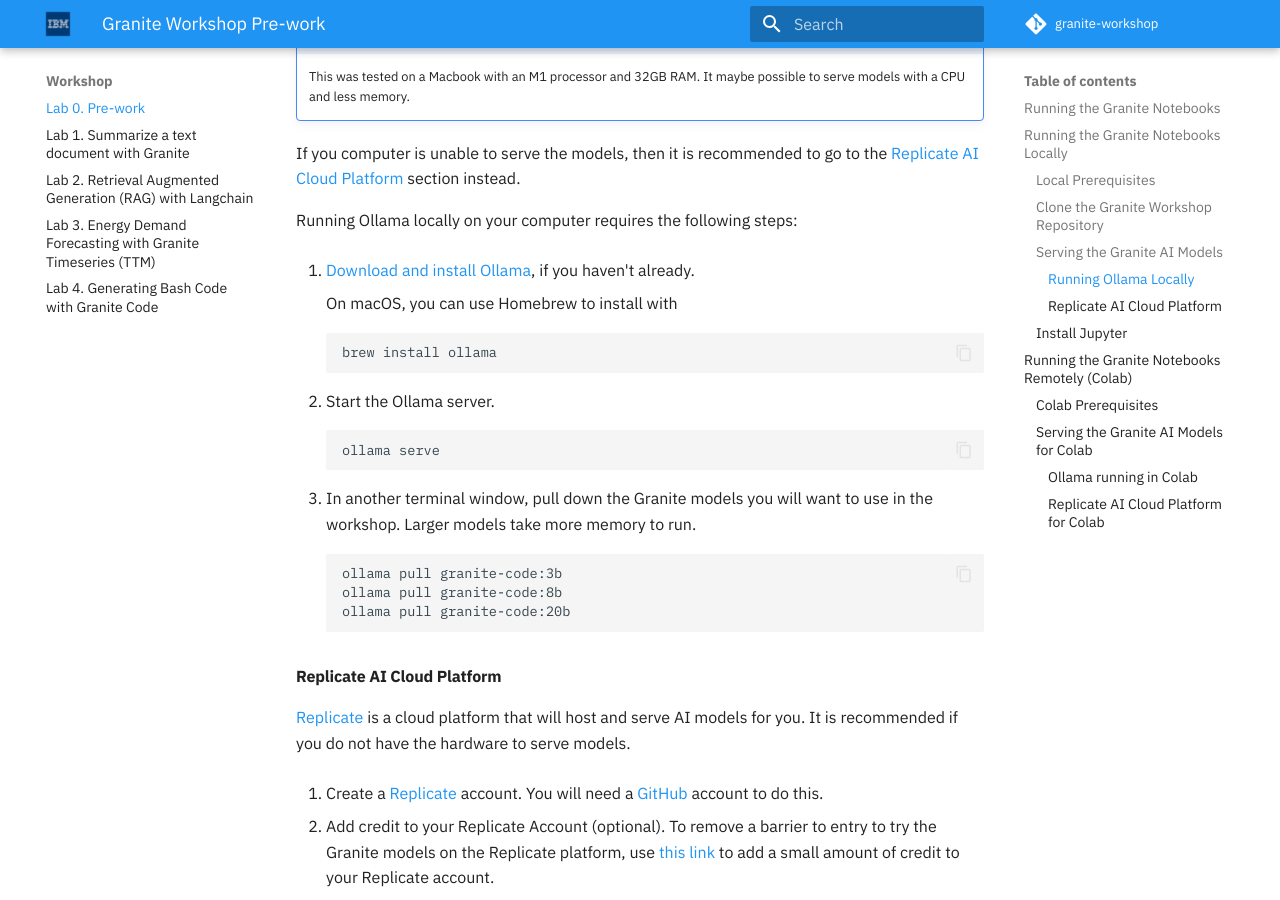
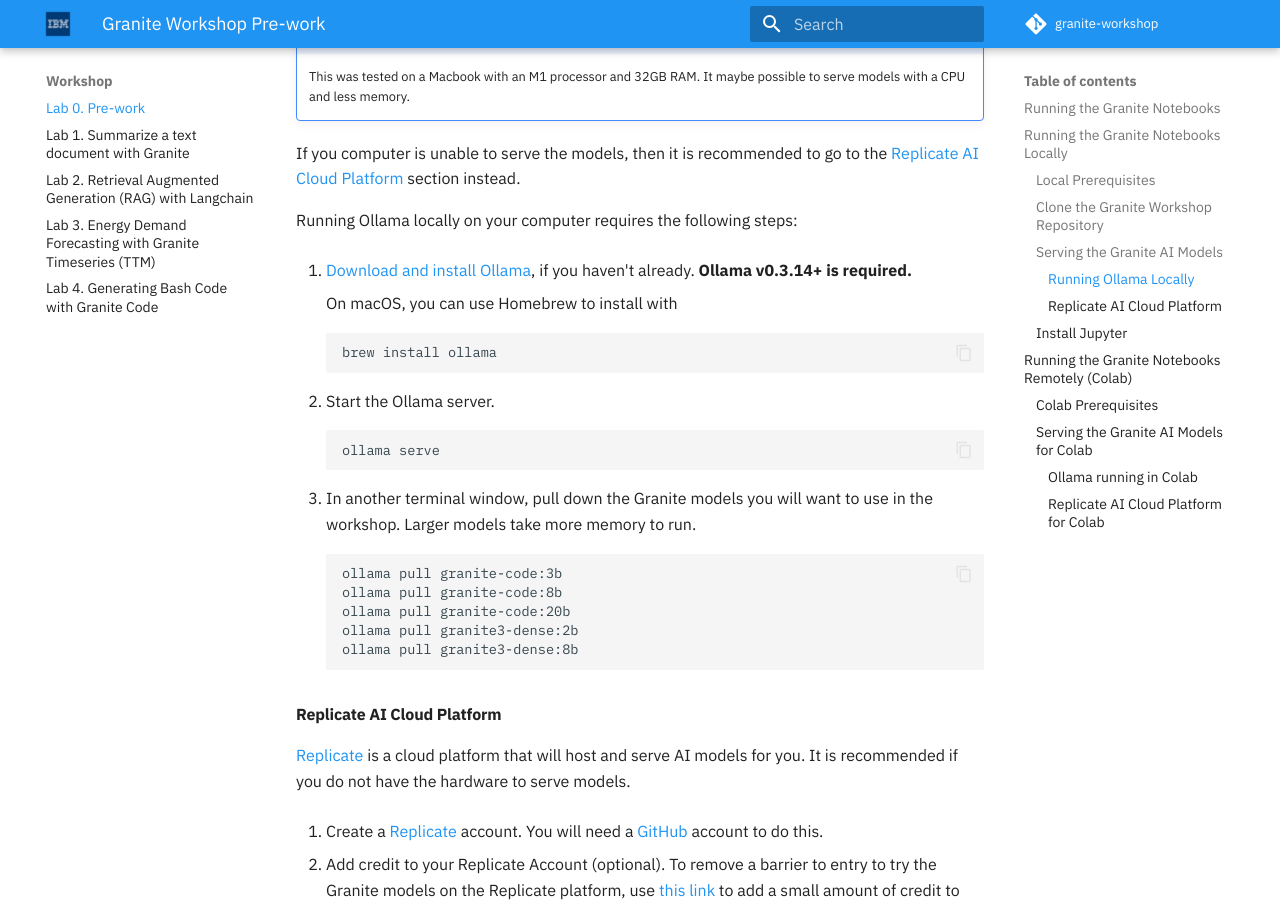
Before and after one commit to IBM/granite-workshop, an MkDocs documentation site: the page built from docs/pre-work/README.md, in a window 1280 px wide and 900 px high, scrolled down 1765 px. Built offline with MkDocs 1.6.1 and Material for MkDocs 9.7.7, drawn with Linux system fonts in a browser that asks for light colours; comment, search, counter and statistics services are not loaded.

Commit message:
Update labs to use the latest Granite 3.0 models
https://www.ibm.com/new/ibm-granite-3-0-open-state-of-the-art-enterprise-models

Signed-off-by: Martin Hickey <martin.hickey@ie.ibm.com>

````diff
--- a/docs/pre-work/README.md
+++ b/docs/pre-work/README.md
@@ -68,7 +68,7 @@
 
 Running Ollama locally on your computer requires the following steps:
 
-1. [Download and install Ollama](https://github.com/ollama/ollama?tab=readme-ov-file#ollama), if you haven't already.
+1. [Download and install Ollama](https://github.com/ollama/ollama?tab=readme-ov-file#ollama), if you haven't already. **Ollama v0.3.14+ is required.**
 
     On macOS, you can use Homebrew to install with
 
@@ -88,6 +88,8 @@
     ollama pull granite-code:3b
     ollama pull granite-code:8b
     ollama pull granite-code:20b
+    ollama pull granite3-dense:2b
+    ollama pull granite3-dense:8b
     ```
 
 #### Replicate AI Cloud Platform
````
Also changed, not shown: 3 other files.
